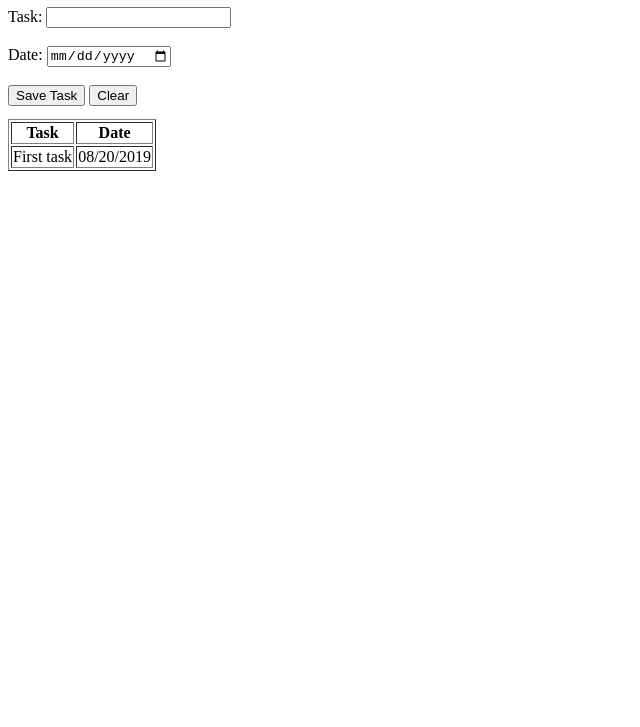
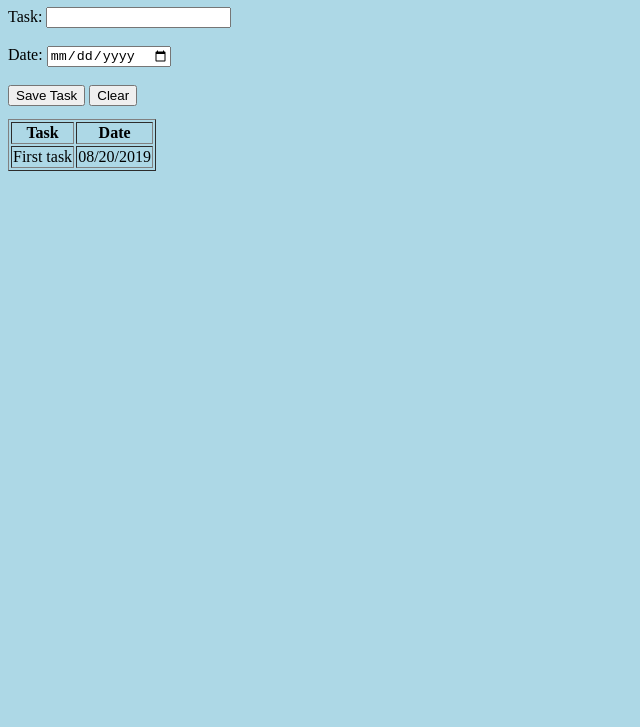
Before and after one commit to tmborrego/TestProject, a plain HTML site: page index.html in a window 1280 px wide. Shown: the part 73-800 px from the top of the page, without its empty margins (0-640 px from the left). Drawn offline with Linux system fonts and the light colour scheme.

Commit message:
new background

```diff
--- a/mystyle.css
+++ b/mystyle.css
@@ -1,5 +1,5 @@
 body {
-    background-color: dark rgba(255, 255, 0, 0.863);
+    background-color: lightblue
   }
 
   h1 {
```
